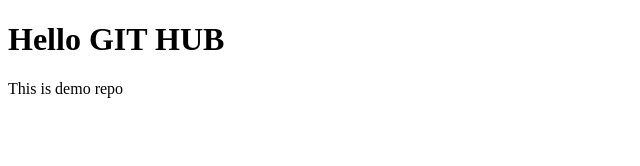
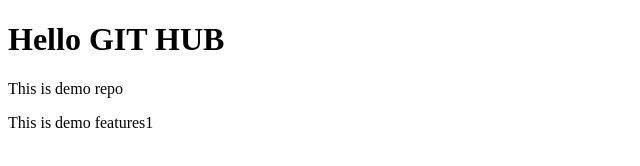
Before and after one commit to SALIM-KHAN098/Localrepo, a plain HTML site: page index.html in a window 1280 px wide. Shown: the whole page, without its empty margins (0-640 px from the left). Drawn offline with Linux system fonts and the light colour scheme.

Commit message:
update breanch

```diff
--- a/index.html
+++ b/index.html
@@ -8,5 +8,6 @@
 <body>
     <h1>Hello GIT HUB</h1>
     <p>This is demo repo</p>
+    <p>This is demo features1</p>
 </body>
 </html>
```
